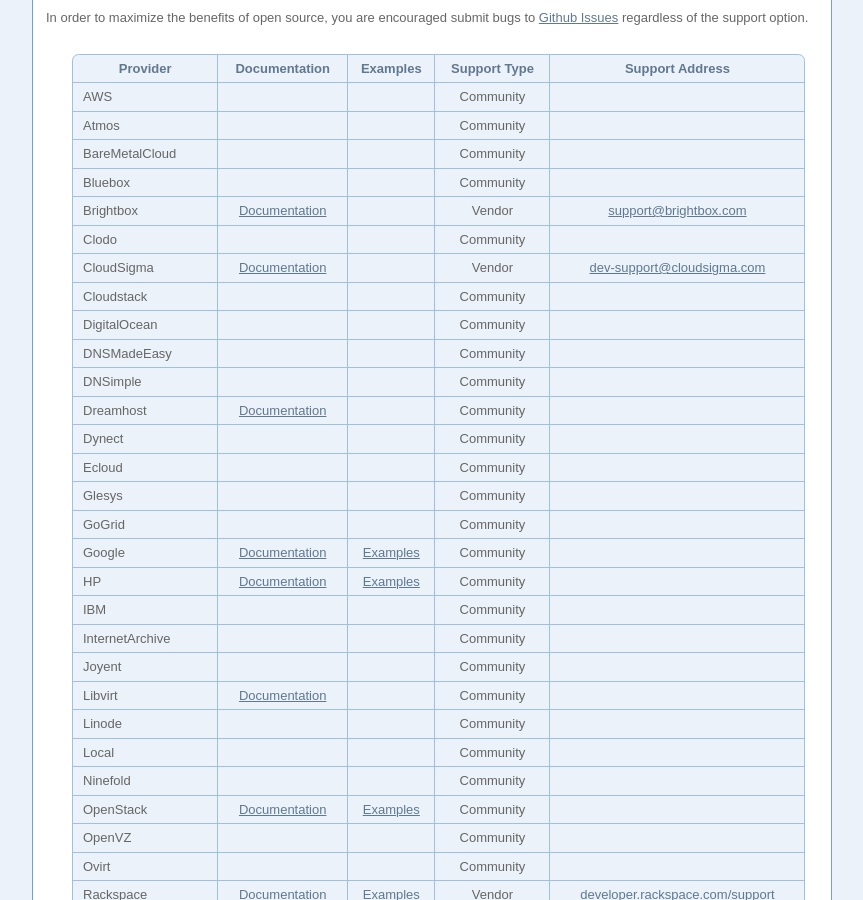
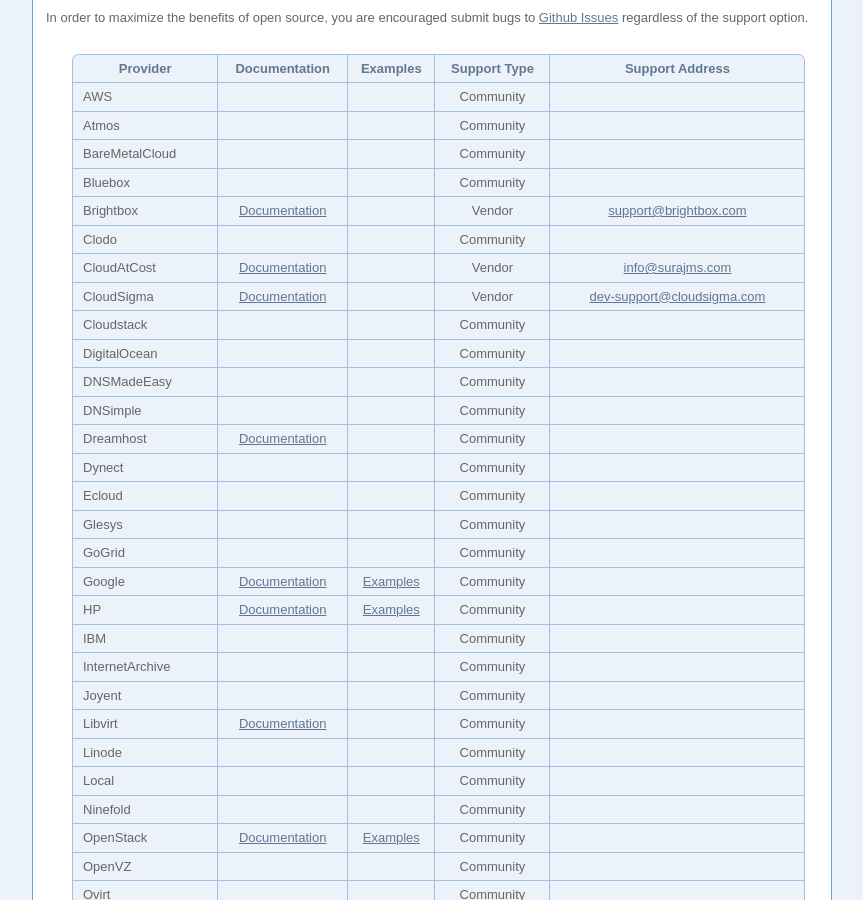
Before and after one commit to fog/fog.github.com, a Jekyll site: the page built from about/provider_documentation.markdown, in a window 1280 px wide and 900 px high, scrolled down 447 px. Shown: the whole window, without its empty margins (208-1071 px from the left). Built offline with Jekyll 4.4.1, drawn with Linux system fonts in a browser that asks for light colours; nearby versions of some CDN libraries.

Commit message:
Update docs
Added cloudatcost to the provider's list

```diff
--- a/about/provider_documentation.markdown
+++ b/about/provider_documentation.markdown
@@ -13,13 +13,13 @@ Community supported providers can get assistance by starting a thread on [Google
 In order to maximize the benefits of open source, you are encouraged submit bugs to [Github Issues](https://github.com/fog/fog/issues) regardless of the support option.
 
 <table>
-     <tr>
-         <th>Provider</th>
-         <th>Documentation</th>
-         <th>Examples</th>
-         <th>Support Type</th>
-         <th>Support Address</th>
-     </tr>
+   <tr>
+     <th>Provider</th>
+     <th>Documentation</th>
+     <th>Examples</th>
+     <th>Support Type</th>
+     <th>Support Address</th>
+   </tr>
    <tr>
      <td>AWS</td>
      <td></td>
@@ -61,6 +61,13 @@ In order to maximize the benefits of open source, you are encouraged submit bugs
      <td></td>
      <td>Community</td>
      <td></td>
+   </tr>
+   <tr>
+     <td>CloudAtCost</td>
+     <td><a href="https://github.com/fog/fog-cloudatcost/blob/master/lib/fog/cloudatcost/examples/getting_started.md">Documentation</a></td>
+     <td></td>
+     <td>Vendor</td>
+     <td><a href="mailto:info@surajms.com">info@surajms.com</a></td>
    </tr>
    <tr>
      <td>CloudSigma</td>
```
